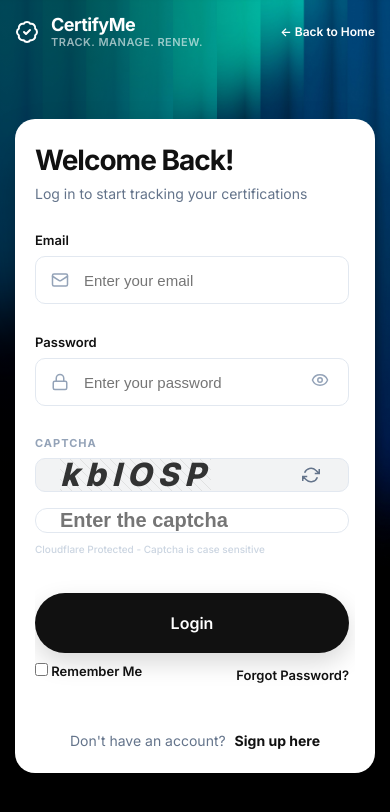
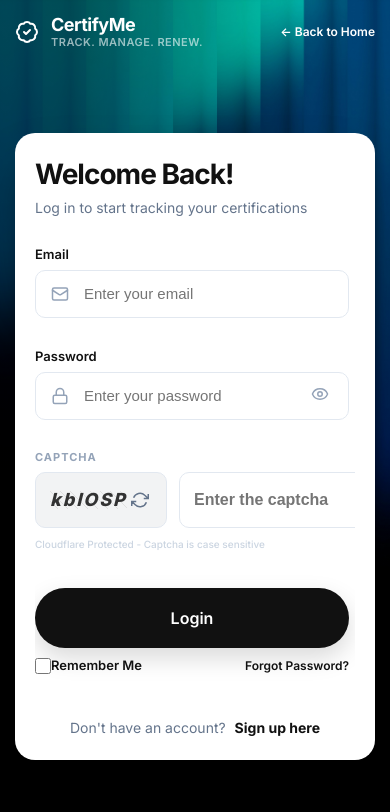
Before and after one commit to lalithdev/CertifyMe-Certification-Tracking-Platform, a React (Vite) app: page /login in a window 390 px wide. Shown: the top 812 px of the page. Built offline with nearby package versions, Linux system fonts and the light colour scheme.

Commit message:
Fix: Captcha input and display in Mobile Layout.

```diff
--- a/src/features/auth/Login.css
+++ b/src/features/auth/Login.css
@@ -519,11 +519,23 @@
 }
 
 .remember {
-  display: flex;
+  display: inline-flex;
   align-items: center;
-  gap: 6px;
+  gap: 12px;
   color: black;
   cursor: pointer;
+  white-space: nowrap;
+  margin-bottom: 0 !important;
+  line-height: 1;
+}
+
+.remember input[type="checkbox"] {
+  width: 16px;
+  height: 16px;
+  accent-color: var(--primary-black);
+  margin: 0;
+  flex-shrink: 0;
+  vertical-align: middle;
 }
 
 .forgot {
@@ -646,28 +658,32 @@
 
   /* CAPTCHA MOBILE ENHANCEMENTS (768px and below) */
   .captcha-wrapper {
-    flex-direction: column !important;
-    align-items: stretch !important;
-    height: auto !important;
+    flex-direction: row !important;
+    align-items: center !important;
+    height: 56px !important;
     gap: 12px !important; /* Slightly tighter gap */
   }
   .captcha-display-box {
-    width: 100% !important;
+    width: auto !important;
+    min-width: 132px !important;
+    flex: 1.15 !important;
     height: 56px !important; /* Standard premium height */
-    padding: 0 20px !important;
+    padding: 0 14px !important;
   }
   .captcha-text-visual {
-    font-size: 24px !important; /* Balanced scale */
-    letter-spacing: 4px !important;
+    font-size: 18px !important; /* Keep full code visible */
+    letter-spacing: 2px !important;
+    white-space: nowrap;
     line-height: 1;
     display: flex;
     align-items: center;
   }
   .captcha-input-field {
-    width: 100% !important;
+    width: auto !important;
+    flex: 0.85 !important;
     height: 56px !important; /* Matching height */
     font-size: 16px !important; /* Precise font scale */
-    padding: 0 20px !important;
+    padding: 0 14px !important;
     border-radius: 10px !important;
   }
 }
@@ -695,7 +711,13 @@
     flex-direction: row;
     align-items: center;
     justify-content: space-between;
-    gap: 0;
+    gap: 12px;
     width: 100%;
+    flex-wrap: wrap;
+  }
+
+  .remember,
+  .forgot {
+    font-size: 12px;
   }
 }
--- a/src/features/auth/Login.jsx
+++ b/src/features/auth/Login.jsx
@@ -1,9 +1,12 @@
 import "./Login.css";
-import { BadgeCheck, Eye, EyeOff, User, Shield, Mail, Lock } from "lucide-react";
+import { BadgeCheck, Eye, EyeOff, Shield, Mail, Lock } from "lucide-react";
 import { useState, useEffect } from "react";
 import { Link, useNavigate } from "react-router-dom";
 import { useAuth } from "../../context";
 import { toast } from "sonner";
+
+const REMEMBER_ME_KEY = "rememberMe";
+const REMEMBERED_EMAIL_KEY = "rememberedEmail";
 
 function Login() {
   const navigate = useNavigate();
@@ -19,6 +22,7 @@ function Login() {
   // Captcha State
   const [captchaCode, setCaptchaCode] = useState("");
   const [userCaptchaInput, setUserCaptchaInput] = useState("");
+  const [rememberMe, setRememberMe] = useState(false);
 
   const generateCaptcha = () => {
     const chars = "0123456789abcdefghijklmnopqrstuvwxyzABCDEFGHIJKLMNOPQRSTUVWXYZ";
@@ -31,6 +35,16 @@ function Login() {
 
   useEffect(() => {
     generateCaptcha();
+  }, []);
+
+  useEffect(() => {
+    const isRemembered = localStorage.getItem(REMEMBER_ME_KEY) === "true";
+    const savedEmail = localStorage.getItem(REMEMBERED_EMAIL_KEY) || "";
+
+    setRememberMe(isRemembered);
+    if (isRemembered && savedEmail) {
+      setEmail(savedEmail);
+    }
   }, []);
 
   const { login, resendOtp } = useAuth();
@@ -102,6 +116,14 @@ function Login() {
 
       if (!result.success) {
         throw new Error(result.message || "Login Failed ❌");
+      }
+
+      if (rememberMe) {
+        localStorage.setItem(REMEMBER_ME_KEY, "true");
+        localStorage.setItem(REMEMBERED_EMAIL_KEY, email);
+      } else {
+        localStorage.removeItem(REMEMBER_ME_KEY);
+        localStorage.removeItem(REMEMBERED_EMAIL_KEY);
       }
 
       const userData = result.user;
@@ -235,7 +257,15 @@ function Login() {
               {otpRequired ? "Verify & Login" : "Login"}
             </button>
             <div className="login-options">
-              <label className="remember"><input type="checkbox" disabled={otpRequired} /> Remember Me</label>
+              <label className="remember">
+                <input
+                  type="checkbox"
+                  checked={rememberMe}
+                  onChange={(e) => setRememberMe(e.target.checked)}
+                  disabled={otpRequired}
+                />
+                Remember Me
+              </label>
               <span className="forgot">Forgot Password?</span>
             </div>
 
--- a/src/features/auth/Signup.css
+++ b/src/features/auth/Signup.css
@@ -618,31 +618,40 @@
     overflow: visible;
   }
 
+  .sticky-btn {
+    position: static;
+    padding-top: 0;
+  }
+
   /* CAPTCHA MOBILE ENHANCEMENTS (768px and below) */
   .captcha-wrapper {
-    flex-direction: column !important;
-    align-items: stretch !important;
-    height: auto !important;
-    gap: 16px !important;
+    flex-direction: row !important;
+    align-items: center !important;
+    height: 56px !important;
+    gap: 12px !important;
   }
   .captcha-display-box {
-    width: 100% !important;
-    height: 100px !important;
-    padding: 0 24px !important;
+    width: auto !important;
+    min-width: 132px !important;
+    flex: 1.15 !important;
+    height: 56px !important;
+    padding: 0 14px !important;
   }
   .captcha-text-visual {
-    font-size: 32px !important;
-    letter-spacing: 6px !important;
+    font-size: 18px !important;
+    letter-spacing: 2px !important;
+    white-space: nowrap;
     line-height: 1;
     display: flex;
     align-items: center;
   }
   .captcha-input-field {
-    width: 100% !important;
-    height: 100px !important;
-    font-size: 20px !important;
-    padding: 0 24px !important;
-    border-radius: 12px !important;
+    width: auto !important;
+    flex: 0.85 !important;
+    height: 56px !important;
+    font-size: 16px !important;
+    padding: 0 14px !important;
+    border-radius: 10px !important;
   }
 }
 
--- a/src/features/auth/Signup.jsx
+++ b/src/features/auth/Signup.jsx
@@ -320,12 +320,14 @@ function Signup() {
               <p className="security-note">Cloudflare Protected - Captcha is case sensitive</p>
             </div>
 
+            <div className="sticky-btn">
               <button
                 type="submit"
                 className="primary-login-btn"
               >
                 Create Account
               </button>
+            </div>
 
           </form>
 
--- a/src/layouts/PublicLayout.css
+++ b/src/layouts/PublicLayout.css
@@ -1029,11 +1029,13 @@ body {
   padding: 14px 34px;
   border-radius: 10px;
   /* 🔥 slightly softer */
-  font-weight: 100;
-  font-size: 15px;
+  font-weight: inherit;
+  font-size: inherit;
   cursor: pointer;
 
-  letter-spacing: -0.2px;
+  letter-spacing: normal;
+  line-height: normal;
+  font-family: inherit;
 
   transition: all 0.25s ease;
   text-decoration: none;
@@ -1044,8 +1046,6 @@ body {
 .hero-btn.primary {
   background: linear-gradient(180deg, #162a4d 0%, #0a192f 100%);
   color: white;
-
-  font-family: Georgia, 'Times New Roman', serif;
   border: 1px solid rgba(255, 255, 255, 0.2);
 
   /* The "SaaS Glow" - subtle blue shadow */
@@ -1074,6 +1074,11 @@ body {
 
   padding: 14px 34px;
   border-radius: 10px;
+  font-family: inherit;
+  font-size: inherit;
+  font-weight: inherit;
+  letter-spacing: normal;
+  line-height: normal;
 
   backdrop-filter: blur(6px);
 
```
Lines whose indentation alone changed are shown as unchanged.
